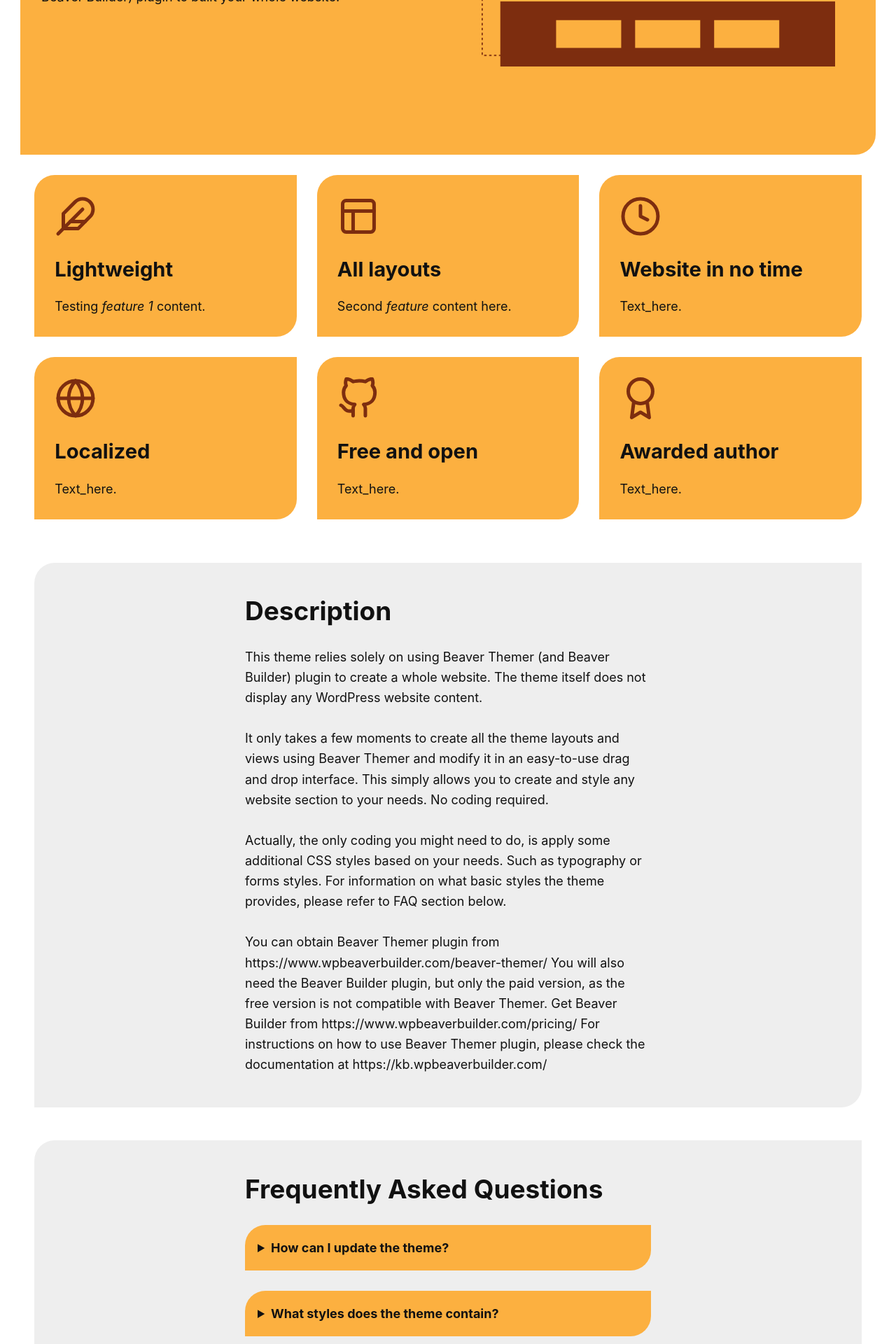
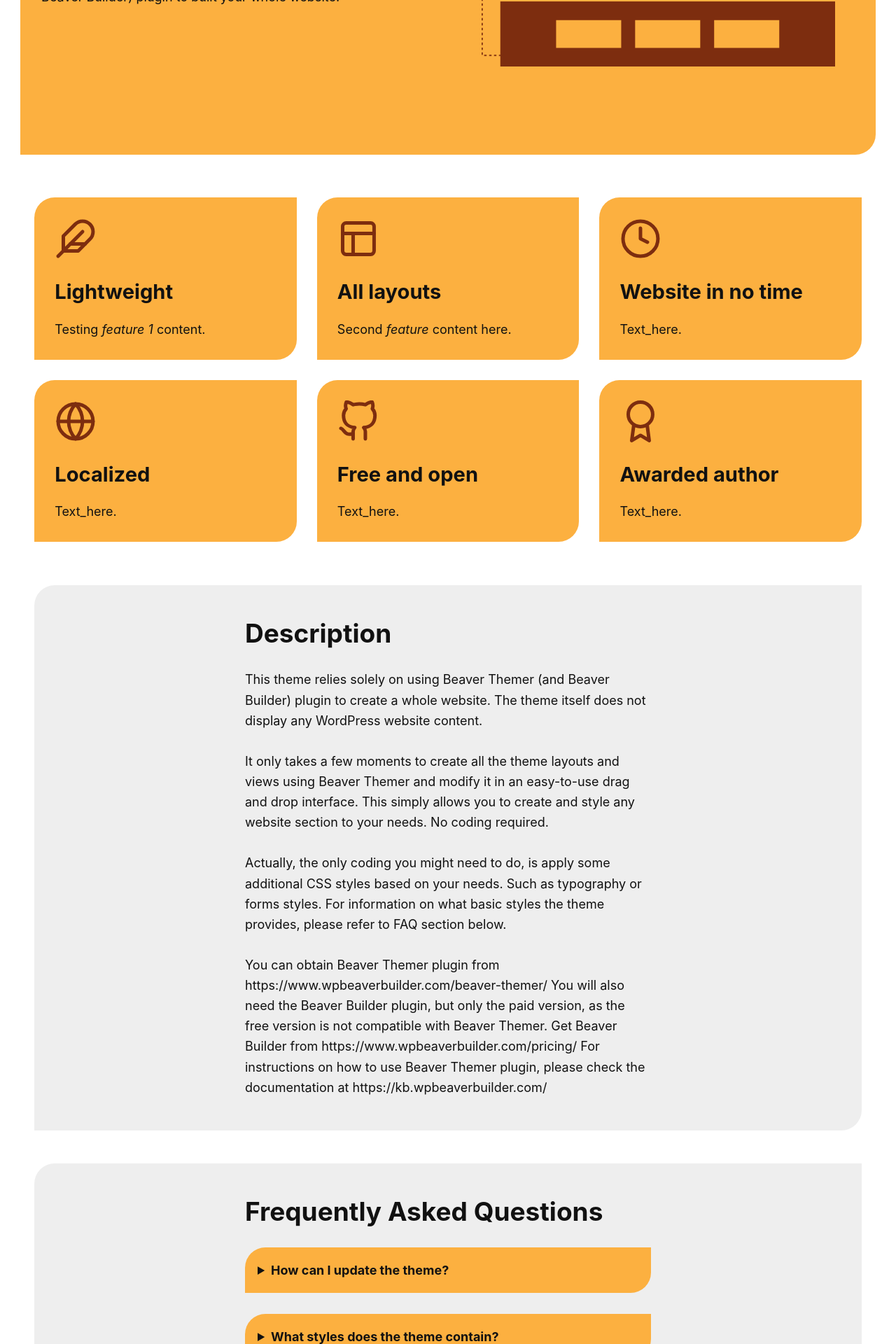
Before and after one commit to webmandesign/playground-for-beaver-themer, a Jekyll site: the page built from index.md, in a window 1280 px wide. Shown: the part 489-2409 px from the top of the page at 70% size. Built offline with Jekyll 4.4.1, drawn with Linux system fonts in a browser that asks for light colours; some of the changed text lies outside the part shown.

Commit message:
* Updating styles

```diff
--- a/_includes/footer.html
+++ b/_includes/footer.html
@@ -5,7 +5,7 @@
 	<div class="content-container">
 		<p>
 			&copy; <a href="https://www.webmandesign.eu"><strong>WebMan Design</strong></a><br>
-			<a href="https://www.wpbeaverbuilder.com/?fla=67">Beaver Builder</a> and <a href="https://www.wpbeaverbuilder.com/beaver-themer/?fla=67">Beaver Themer</a> are products of <a href="https://www.fastlinemedia.com/">FastLine Media LLC</a> | Icons by <a href="https://feathericons.com/">Feather</a>
+			<a href="https://www.wpbeaverbuilder.com/beaver-themer/?fla=67"><strong>Beaver Themer</strong></a> and <a href="https://www.wpbeaverbuilder.com/?fla=67"><strong>Beaver Builder</strong></a> are products of <a href="https://www.fastlinemedia.com/">FastLine Media LLC</a> | Icons by <a href="https://feathericons.com/">Feather</a>
 		</p>
 	</div>
 </footer>
--- a/_sass/content/__features.scss
+++ b/_sass/content/__features.scss
@@ -5,7 +5,7 @@
 		display: flex;
 		flex-wrap: wrap;
 		width: calc( 100% + #{ $gutter } );
-		margin: ( $gutter / 2 ) -#{ $gutter / 2 };
+		margin: 2.618em #{ -$gutter / 2 };
 	}
 
 	&-item {
```
